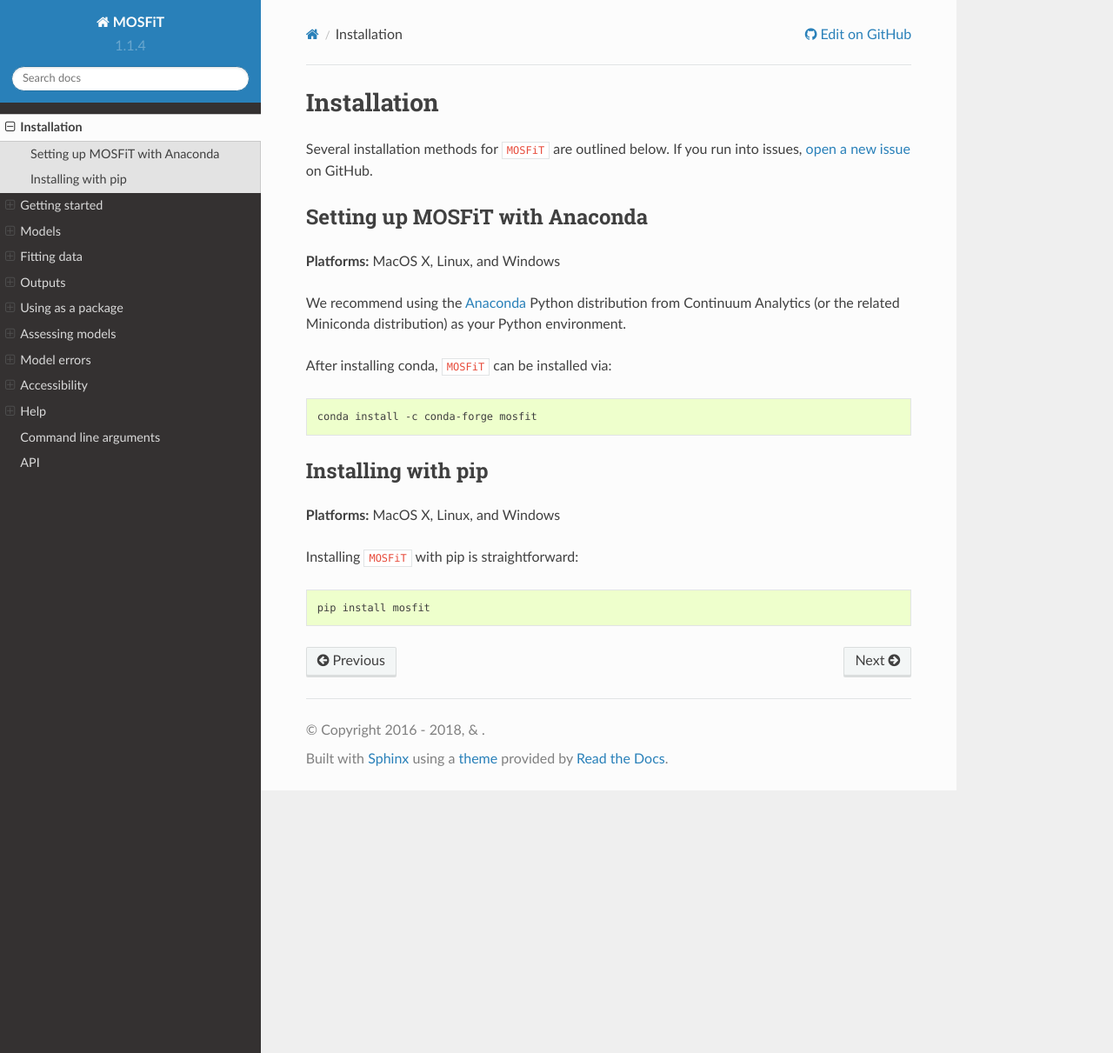
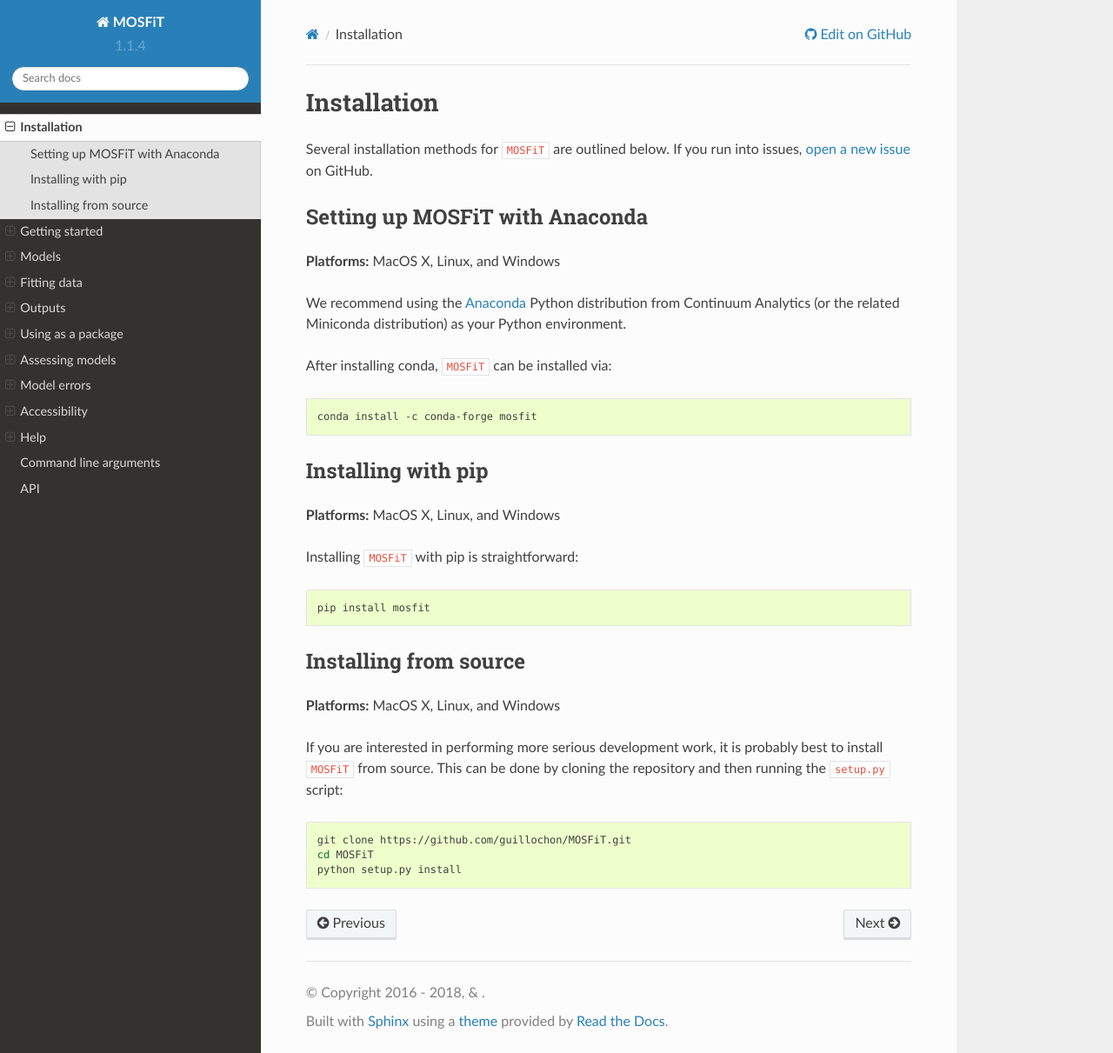
Before and after one commit to guillochon/MOSFiT, a Sphinx documentation site: the page built from docs/installation.rst, in a window 1280 px wide and 1211 px high. Shown: the whole window at 87% size. Built offline with Sphinx 7.4.7 and the Read the Docs theme 2.0.0, drawn with Linux system fonts in a browser that asks for light colours.

Commit message:
Add installing from source instructions

```diff
--- a/docs/installation.rst
+++ b/docs/installation.rst
@@ -39,3 +39,19 @@
 .. code-block:: bash
 
     pip install mosfit
+
+.. _source:
+
+----------------------
+Installing from source
+----------------------
+
+**Platforms:** MacOS X, Linux, and Windows
+
+If you are interested in performing more serious development work, it is probably best to install ``MOSFiT`` from source. This can be done by cloning the repository and then running the ``setup.py`` script:
+
+.. code-block:: bash
+
+    git clone https://github.com/guillochon/MOSFiT.git
+    cd MOSFiT
+    python setup.py install
```
